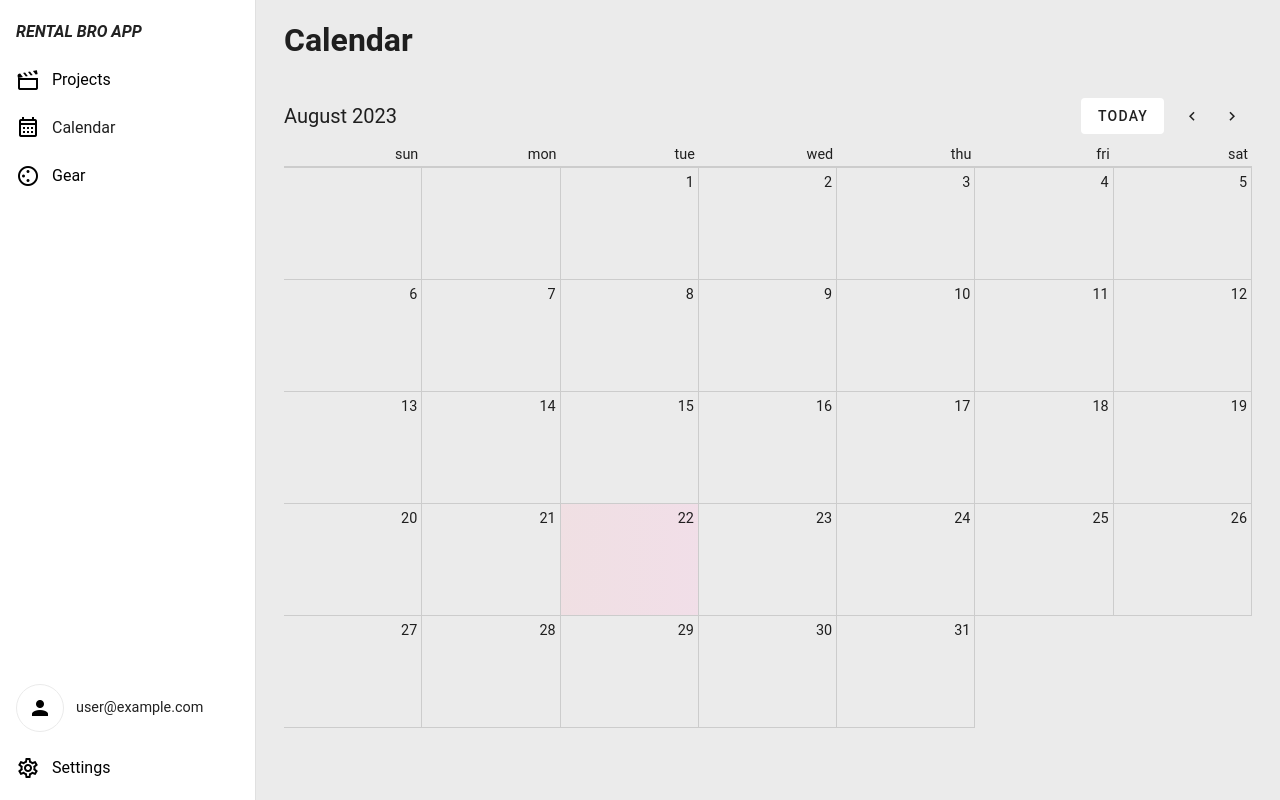
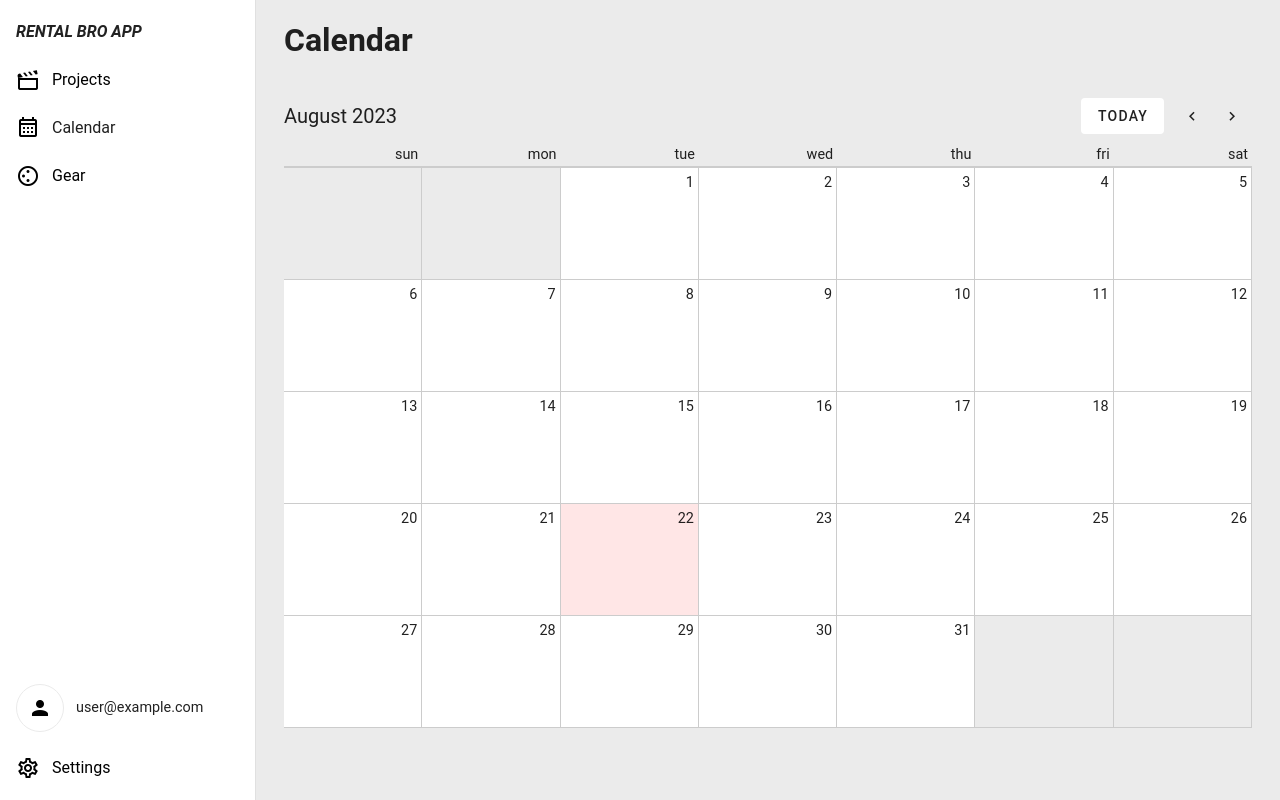
Before and after one commit to Teder-kedr/rental-bro-app, a Vue app: page /calendar in a window 1280 px wide. Built offline with nearby package versions, Linux system fonts and the light colour scheme; no server answers; the database is empty; sample sign-in values are in the browser's storage.

Commit message:
created useCalendar composable

```diff
--- a/src/components/MyCalendar.vue
+++ /dev/null
@@ -1,158 +0,0 @@
-<template>
-  <div class="wrapper">
-    <header class="d-flex justify-space-between align-center flex-wrap">
-      <p class="header__title pe-6 pb-2">{{ headerTitleText }}</p>
-      <div class="pb-2">
-        <v-btn flat class="me-2" @click="nav = 0">today</v-btn>
-        <v-btn
-          size="small"
-          variant="text"
-          icon="mdi-chevron-left"
-          :disabled="nav <= -6"
-          @click="prev"
-          @dblclick.prevent
-        />
-        <v-btn
-          size="small"
-          variant="text"
-          icon="mdi-chevron-right"
-          :disabled="nav >= 6"
-          @click="next"
-          @dblclick.prevent
-        />
-      </div>
-    </header>
-    <ul class="weekdays">
-      <li v-for="day of weekdaysNormal" :key="day" class="pe-1">{{ day }}</li>
-    </ul>
-    <ul class="grid">
-      <div v-for="n in countEmptyCells" :key="n" class="empty-cell" />
-      <MyCalCell
-        v-for="day of daysInMonth"
-        :key="day"
-        :day-num="day"
-        :is-today="nav === 0 && TODAY.getDate() === day"
-      />
-    </ul>
-  </div>
-</template>
-
-<script setup>
-import { ref, computed } from "vue";
-import MyCalCell from "./MyCalCell.vue";
-
-const props = defineProps({
-  locale: {
-    type: String,
-    default: "en",
-  },
-});
-
-const WEEKDAYS_EN = ["sun", "mon", "tue", "wed", "thu", "fri", "sat"];
-const WEEKDAYS_RU = ["пн", "вт", "ср", "чт", "пт", "сб", "вс"];
-const weekdaysNormal = computed(() => {
-  if (props.locale === "en") return WEEKDAYS_EN;
-  else return WEEKDAYS_RU;
-});
-const MONTHS_EN = [
-  "January",
-  "February",
-  "March",
-  "April",
-  "May",
-  "June",
-  "July",
-  "August",
-  "September",
-  "October",
-  "November",
-  "December",
-];
-const MONTHS_RU = [
-  "Январь",
-  "Февраль",
-  "Март",
-  "Апрель",
-  "Май",
-  "Июнь",
-  "Июль",
-  "Август",
-  "Сентябрь",
-  "Октябрь",
-  "Ноябрь",
-  "Декабрь",
-];
-const headerTitleText = computed(() => {
-  if (props.locale === "ru")
-    return (
-      MONTHS_RU[navDate.value.getMonth()] + " " + navDate.value.getFullYear()
-    );
-  else
-    return (
-      MONTHS_EN[navDate.value.getMonth()] + " " + navDate.value.getFullYear()
-    );
-});
-
-const countEmptyCells = computed(() => {
-  const firstDayOfMonth = new Date(navDate.value);
-  if (props.locale === "en") return firstDayOfMonth.getDay();
-  const result = firstDayOfMonth.getDay() - 1;
-  if (result >= 0) return result;
-  return 6;
-});
-
-const TODAY = new Date();
-
-const navDate = computed(() => {
-  const result = new Date(TODAY);
-  result.setMonth(result.getMonth() + nav.value, 1);
-  return result;
-});
-
-const daysInMonth = computed(() => {
-  return new Date(
-    navDate.value.getFullYear(),
-    navDate.value.getMonth() + 1,
-    0
-  ).getDate();
-});
-
-const nav = ref(0);
-
-function next() {
-  nav.value++;
-}
-function prev() {
-  nav.value--;
-}
-</script>
-
-<style scoped>
-li {
-  list-style: none;
-}
-.wrapper {
-  width: 100%;
-}
-.header__title {
-  font-size: 1.25rem;
-}
-.weekdays {
-  width: 100%;
-  font-size: 0.9rem;
-  border-bottom: 2px solid #ccc;
-  display: grid;
-  grid-template-columns: repeat(7, 1fr);
-  text-align: right;
-}
-.grid {
-  width: 100%;
-  font-size: 0.9rem;
-  display: grid;
-  grid-template-columns: repeat(7, 1fr);
-}
-.empty-cell {
-  border-bottom: 1px solid #ccc;
-  border-right: 1px solid #ccc;
-}
-</style>
--- a/src/components/MyCalCell.vue
+++ b/src/components/calendar/MyCalCell.vue
@@ -1,7 +1,7 @@
 <template>
   <li
     :class="{
-      'my-gradient': isToday,
+      'my-today': isToday,
     }"
   >
     <div class="d-flex justify-end align-start">
@@ -9,6 +9,7 @@
         {{ dayNum }}
       </div>
     </div>
+    <p class="pa-1"></p>
   </li>
 </template>
 
@@ -24,17 +25,14 @@ li {
   border-bottom: 1px solid #ccc;
   border-right: 1px solid #ccc;
   min-height: 5rem;
+  background-color: white;
 }
 @media (min-width: 600px) {
   li {
     min-height: 7rem;
   }
 }
-.my-gradient {
-  background: linear-gradient(
-    90deg,
-    hsla(347, 46%, 90%, 0.7),
-    hsla(329, 53%, 90%, 0.7)
-  );
+.my-today {
+  background-color: hsl(0, 100%, 95%);
 }
 </style>
--- /dev/null
+++ b/src/components/calendar/MyCalendar.vue
@@ -0,0 +1,112 @@
+<template>
+  <div class="wrapper">
+    <header
+      class="d-flex flex-column flex-sm-row justify-sm-space-between align-start align-sm-center flex-wrap"
+    >
+      <p class="header__title pe-6 pb-2">{{ headerTitleText }}</p>
+      <div class="pb-2">
+        <v-btn flat class="me-2" @click="nav = 0">today</v-btn>
+        <v-btn
+          size="small"
+          variant="text"
+          icon="mdi-chevron-left"
+          :disabled="nav <= -6"
+          @click="prev"
+          @dblclick.prevent
+        />
+        <v-btn
+          size="small"
+          variant="text"
+          icon="mdi-chevron-right"
+          :disabled="nav >= 6"
+          @click="next"
+          @dblclick.prevent
+        />
+      </div>
+    </header>
+    <ul class="weekdays">
+      <li v-for="str of weekdaysText" :key="str" class="pe-1">{{ str }}</li>
+    </ul>
+    <ul class="grid">
+      <div v-for="n in leadingCellsCount" :key="n" class="empty-cell" />
+      <MyCalCell
+        v-for="day of daysInMonth"
+        :key="day"
+        :day-num="day"
+        :is-today="isToday(day)"
+      />
+      <div v-for="n in trailingCellsCount" :key="n" class="empty-cell" />
+    </ul>
+  </div>
+</template>
+
+<script setup>
+import useCalendar from "./useCalendar";
+import MyCalCell from "./MyCalCell.vue";
+
+const props = defineProps({
+  locale: {
+    type: String,
+    default: "en",
+  },
+});
+
+const {
+  nav,
+  weekdaysText,
+  headerTitleText,
+  daysInMonth,
+  leadingCellsCount,
+  trailingCellsCount,
+  todayString,
+  navYear,
+  navMonthStr,
+} = useCalendar(props.locale);
+
+function next() {
+  nav.value++;
+}
+function prev() {
+  nav.value--;
+}
+
+function isToday(displayedDay) {
+  return (
+    `${navYear.value}-${navMonthStr.value}-${String(displayedDay).padStart(
+      2,
+      "0"
+    )}` === todayString
+  );
+}
+</script>
+
+<style scoped>
+li {
+  list-style: none;
+}
+.wrapper {
+  width: 100%;
+}
+.header__title {
+  font-size: 1.25rem;
+}
+.weekdays {
+  width: 100%;
+  font-size: 0.9rem;
+  border-bottom: 2px solid #ccc;
+  display: grid;
+  grid-template-columns: repeat(7, 1fr);
+  text-align: right;
+}
+.grid {
+  cursor: pointer;
+  width: 100%;
+  font-size: 0.9rem;
+  display: grid;
+  grid-template-columns: repeat(7, 1fr);
+}
+.empty-cell {
+  border-bottom: 1px solid #ccc;
+  border-right: 1px solid #ccc;
+}
+</style>
--- /dev/null
+++ b/src/components/calendar/useCalendar.js
@@ -0,0 +1,105 @@
+import { format } from "date-fns";
+import { computed, ref } from "vue";
+
+export default function useCalendar(locale) {
+  const WEEKDAYS_EN = ["sun", "mon", "tue", "wed", "thu", "fri", "sat"];
+  const WEEKDAYS_RU = ["пн", "вт", "ср", "чт", "пт", "сб", "вс"];
+  const MONTHS_EN = [
+    "January",
+    "February",
+    "March",
+    "April",
+    "May",
+    "June",
+    "July",
+    "August",
+    "September",
+    "October",
+    "November",
+    "December",
+  ];
+  const MONTHS_RU = [
+    "Январь",
+    "Февраль",
+    "Март",
+    "Апрель",
+    "Май",
+    "Июнь",
+    "Июль",
+    "Август",
+    "Сентябрь",
+    "Октябрь",
+    "Ноябрь",
+    "Декабрь",
+  ];
+
+  const TODAY = new Date();
+  const todayString = format(TODAY, "yyyy-MM-dd");
+
+  const nav = ref(0);
+
+  const navDate = computed(() => {
+    const result = new Date(TODAY);
+    result.setMonth(result.getMonth() + nav.value, 1);
+    // first day of current month
+    return result;
+  });
+  const navYear = computed(() => {
+    return navDate.value.getFullYear();
+  });
+  const navMonth = computed(() => {
+    return navDate.value.getMonth();
+    // zero based
+  });
+  const navMonthStr = computed(() => {
+    return String(navMonth.value + 1).padStart(2, "0");
+    // 1-based
+  });
+
+  const weekdaysText = computed(() => {
+    if (locale === "ru") return WEEKDAYS_RU;
+    else return WEEKDAYS_EN;
+  });
+
+  const headerTitleText = computed(() => {
+    if (locale === "ru") return MONTHS_RU[navMonth.value] + " " + navYear.value;
+    else return MONTHS_EN[navMonth.value] + " " + navYear.value;
+  });
+
+  const daysInMonth = computed(() => {
+    return new Date(
+      navDate.value.getFullYear(),
+      navDate.value.getMonth() + 1,
+      0
+    ).getDate();
+  });
+
+  const leadingCellsCount = computed(() => {
+    const firstDayOfMonth = new Date(navDate.value);
+    if (locale === "en") return firstDayOfMonth.getDay();
+    const result = firstDayOfMonth.getDay() - 1;
+    if (result < 0) return 6;
+    return result;
+  });
+
+  const trailingCellsCount = computed(() => {
+    const remainder = (daysInMonth.value + leadingCellsCount.value) % 7;
+    if (remainder === 0) {
+      return 0;
+    } else {
+      return 7 - remainder;
+    }
+  });
+
+  return {
+    nav,
+    navYear,
+    navMonthStr,
+    weekdaysText,
+    headerTitleText,
+    daysInMonth,
+    leadingCellsCount,
+    trailingCellsCount,
+    todayString,
+  };
+}
--- a/src/views/CalendarPage.vue
+++ b/src/views/CalendarPage.vue
@@ -6,7 +6,7 @@
 </template>
 
 <script>
-import MyCalendar from "@/components/MyCalendar.vue";
+import MyCalendar from "@/components/calendar/MyCalendar.vue";
 
 export default {
   components: { MyCalendar },
```
